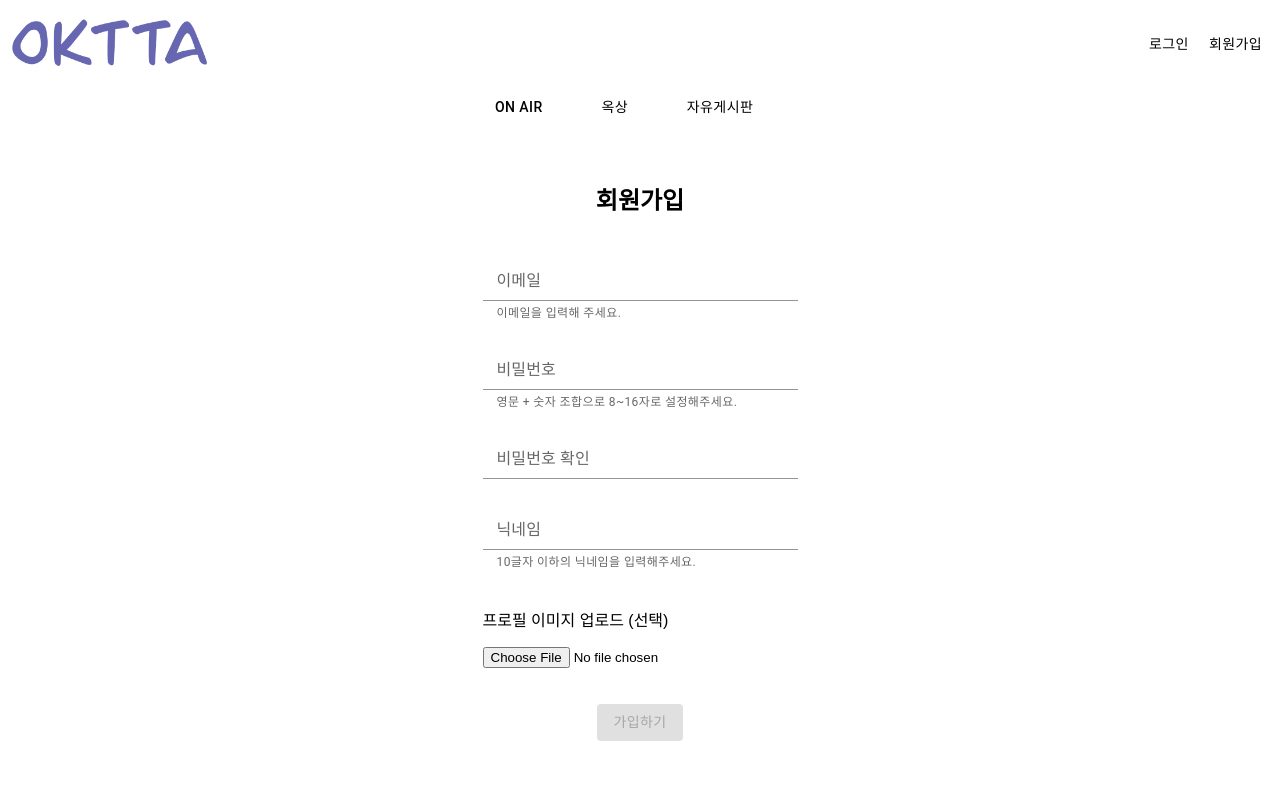
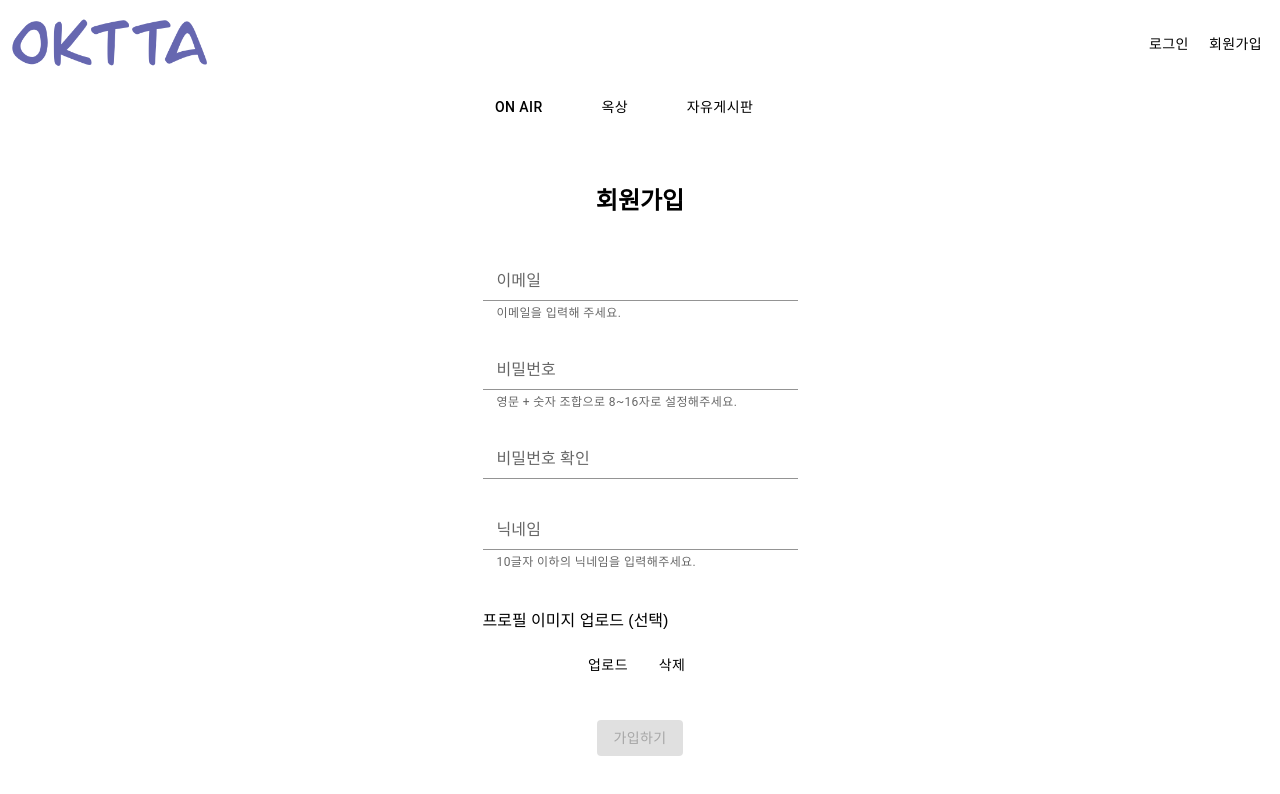
Before and after one commit to JuKyYoon/Oktta, a React app in the folder frontend/: page /user/signup in a window 1280 px wide. Shown: the top 794 px of the page. Built offline with nearby package versions, Linux system fonts and the light colour scheme; no server answers.

Commit message:
fix: fix signup upload image

```diff
--- a/frontend/src/components/user/MyPage.js
+++ b/frontend/src/components/user/MyPage.js
@@ -25,14 +25,14 @@ const MyPage = () => {
 
   const getMyPage = async () => {
     const result = await getMyRoom();
-    if(result?.data?.message === "success") {
+    if (result?.data?.message === "success") {
       setRoomList(result?.data?.list);
     } else {
       console.log("불러오기 실패")
     };
 
     const result2 = await getProfileRequest();
-    if(result2?.data?.message === "success") {
+    if (result2?.data?.message === "success") {
       setProfile(result2?.data?.result)
     } else {
       console.log("프로파일 불러오기 실패");
--- a/frontend/src/components/user/ProfileUpdate.js
+++ b/frontend/src/components/user/ProfileUpdate.js
@@ -168,14 +168,15 @@ const ProfileUpdate = () => {
   };
 
   const deleteUser = async () => {
-    const result = await delAccount({ data: { delPassword } });
-    if (result?.payload?.data?.message === "success") {
+    const result = await delAccount({ data: { 'password': delPassword } });
+    if (result?.data?.message === "success") {
       navigate('/');
       alert("그동안 OKTTA를 이용해주셔서 감사합니다.");
       dispatch({ type: LOGOUT });
     }
     else {
       alert("비밀번호를 잘못 입력했습니다.");
+      setDelPassword('');
       handleClose();
     };
   };
--- a/frontend/src/components/user/Signup.js
+++ b/frontend/src/components/user/Signup.js
@@ -1,4 +1,4 @@
-import React, { useState } from "react";
+import React, { useRef, useState } from "react";
 import {
   FormControl,
   InputLabel,
@@ -41,6 +41,7 @@ const Signup = () => {
   const [nicknameChecked, setNicknameChecked] = useState(false);
   const [banned, setBanned] = useState(false);
 
+  const [uploadOpen, setUploadOpen] = useState(false);
   const navigate = useNavigate();
 
   const emailChange = (event) => {
@@ -111,9 +112,10 @@ const Signup = () => {
     };
 
     formData.append('user', new Blob([JSON.stringify(user)], { type: "application/json" }));
-    if (!formData.get('profileImg')) {
+    if (formData.get('profileImg') === null) {
       formData.append('profileImg', new Blob([], { type: "image/png" }));
     };
+    console.log(formData.get('profileImg'));
 
     const result = await signupRequest(formData);
     if (result?.data?.message === "success") {
@@ -126,12 +128,44 @@ const Signup = () => {
     };
   };
 
+  const profileSelect = useRef();
+  const profileShow = useRef();
+  const fileUpload = () => {
+    profileSelect.current.onClick = handleFileInput();
+    profileSelect.current.click();
+  }
+
   const formData = new FormData();
   const handleFileInput = (event) => {
-    if (event.target.files[0]) {
-      formData.append('profileImg', new Blob([event.target.files[0]], { type: event.target.files[0].type }));
-    };
+    if (!uploadOpen) {
+      setUploadOpen(true);
+    }
+    else {
+      if (event.target.files[0]) {
+        profileShow.current.style.display = '';
+        const file = event.target.files[0];
+        profileShow.current.src = URL.createObjectURL(file);
+        console.log(new Blob([file], { type: file.type }));
+        const a = file.toBlob(file.type);
+        console.log(a);
+        formData.append('profileImg', new Blob([file], { type: file.type }));
+        console.log(formData.get('profileImg'));
+      }
+      else {
+        if (formData.get('profileImg')) {
+          formData.append('profileImg', formData.get('profileImg'));
+        }
+      };
+      setUploadOpen(false);
+    }
   };
+
+  const delProfile = () => {
+    if (formData.get('profileImg')) {
+      formData.delete('profileImg');
+    }
+    profileShow.current.style.display = 'none';
+  }
 
   return (
     <div className="form">
@@ -219,13 +253,21 @@ const Signup = () => {
       </FormControl>
       <br />
       <FormControl>
-        <div>
-          <p>프로필 이미지 업로드 (선택)</p>
+        <p>프로필 이미지 업로드 (선택)</p>
+        <div className="signup-profile">
+          <div className="profile-left">
+            <Button onClick={fileUpload}>업로드</Button>
+            <Button onClick={delProfile}>삭제</Button>
+          </div>
           <input
             type='file'
             accept='image/*'
-            onChange={e => handleFileInput(e)}
+            onChange={event => handleFileInput(event)}
+            style={{ display: 'none' }}
+            id='profileUploadBtn'
+            ref={profileSelect}
           />
+          <img src="#" alt="profile-image" ref={profileShow} style={{ display: 'none', width: 200, alignSelf: 'center' }} />
         </div>
       </FormControl>
       <br />
--- a/frontend/src/services/userService.js
+++ b/frontend/src/services/userService.js
@@ -160,10 +160,7 @@ export const pwInquiryNewPasswordRequest = async (dataToSubmit) => {
 export const delAccount = async (dataToSubmit) => {
   try {
     const payload = await axiosAuth.delete(USER_URL, dataToSubmit);
-    return {
-      type: LOGOUT,
-      payload
-    };
+    return payload;
   } catch (err) {
     return err;
   }
--- a/frontend/src/styles/user.scss
+++ b/frontend/src/styles/user.scss
@@ -202,6 +202,16 @@
   padding: 10px;
 }
 
+.signup-profile {
+  display: flex;
+  flex-direction: column;
+}
+
+.profile-left {
+  display: flex;
+  justify-content: center;
+}
+
 /* 이메일 인증 메시지 */
 .email-auth-notice {
   display: flex;
```
